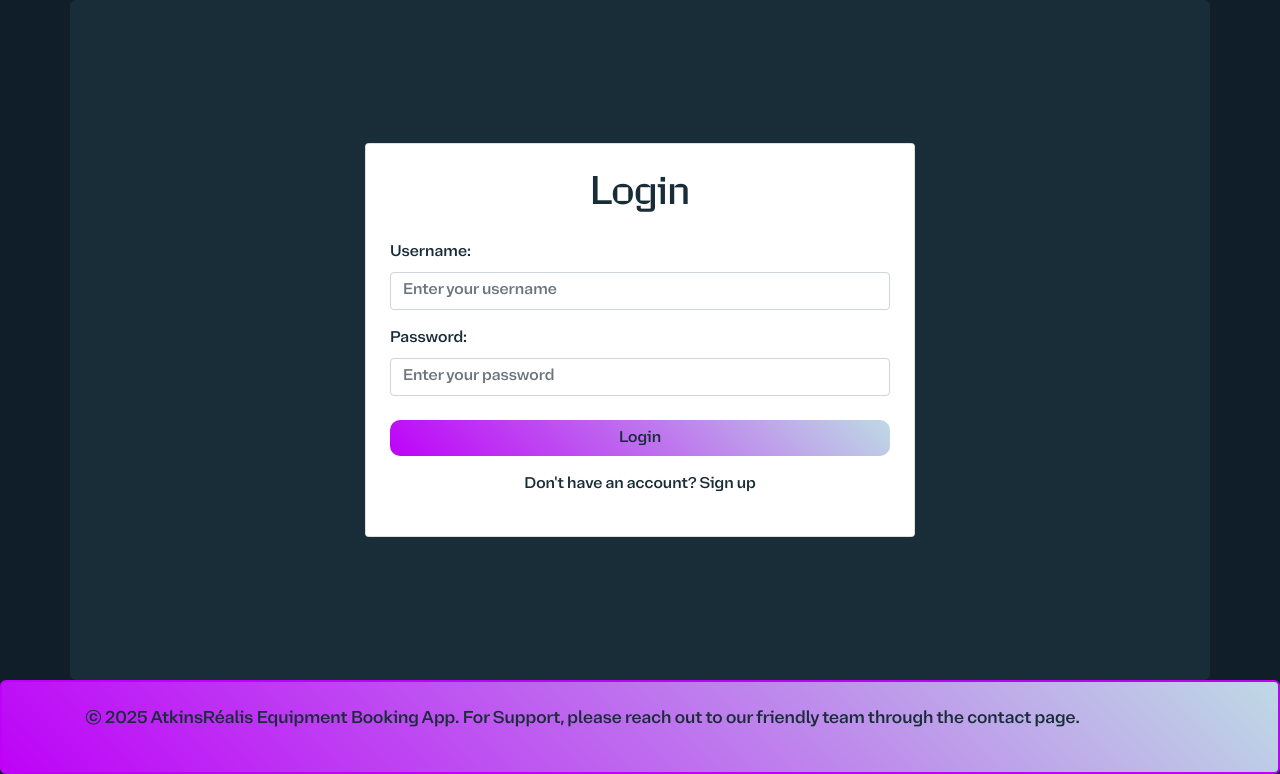
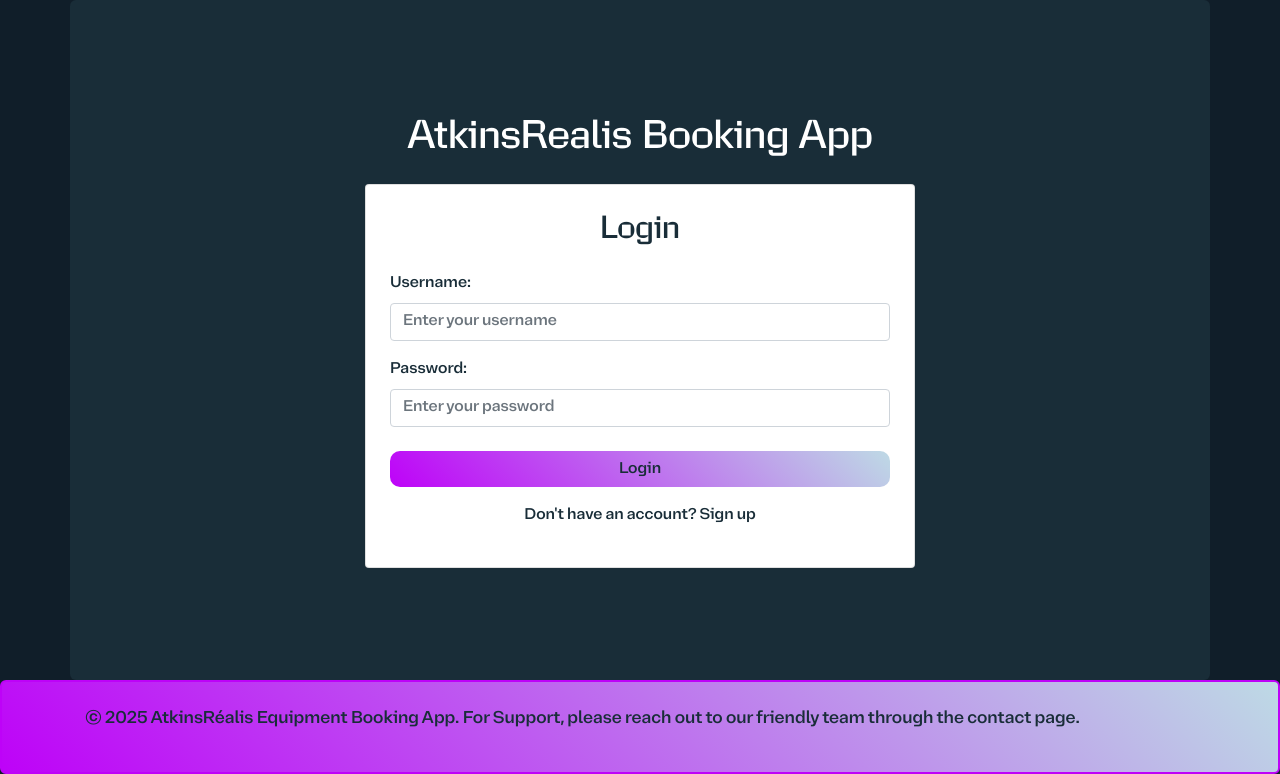
Before and after one commit to CurtisHai/equipment-booking-app, a Django app: page /login/ in a window 1280 px wide. Shown: the part 113-887 px from the top of the page. Run offline with Django 5.2, Linux system fonts and the light colour scheme; some libraries are stand-ins or nearby versions.

Commit message:
Add header to login page

```diff
--- a/equipment_booking_app/bookings/templates/bookings/login.html
+++ b/equipment_booking_app/bookings/templates/bookings/login.html
@@ -2,10 +2,12 @@
 
 {% block content %}
 <!-- Center the login form vertically and horizontally within the viewport -->
-<div class="d-flex justify-content-center align-items-center" style="min-height: 80vh;">
+<div class="d-flex flex-column justify-content-center align-items-center" style="min-height: 80vh;">
+    <!-- Title shown above the login form -->
+    <h1 class="text-center mb-4" style="color: white;">AtkinsRealis Booking App</h1>
     <!-- Bootstrap card for styling the login form -->
     <div class="card p-4 w-50" style="color: #192d38;">  <!-- Text color applied here -->
-        <h1 class="text-center mb-4">Login</h1>
+        <h2 class="text-center mb-4">Login</h2>
 
         <!-- Login form with CSRF token for security -->
         <form method="post" action="{% url 'login' %}">
```
